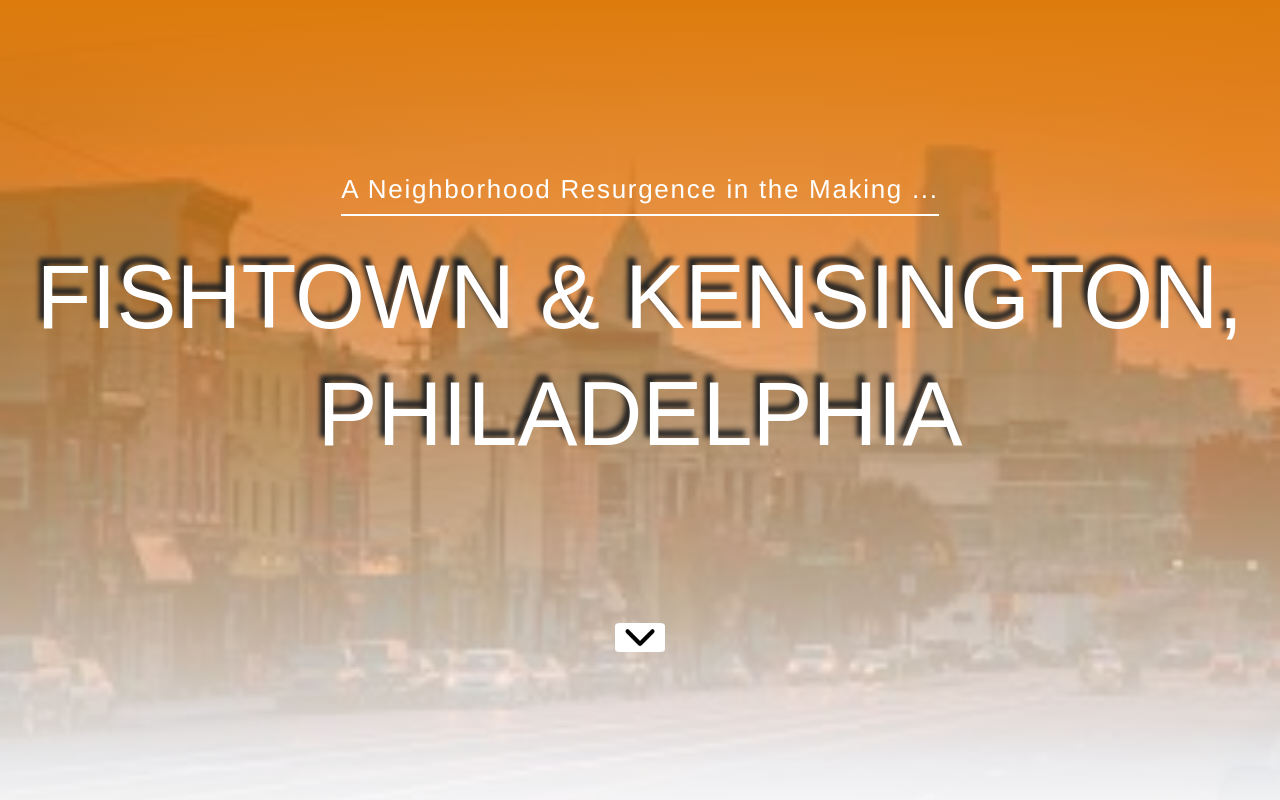
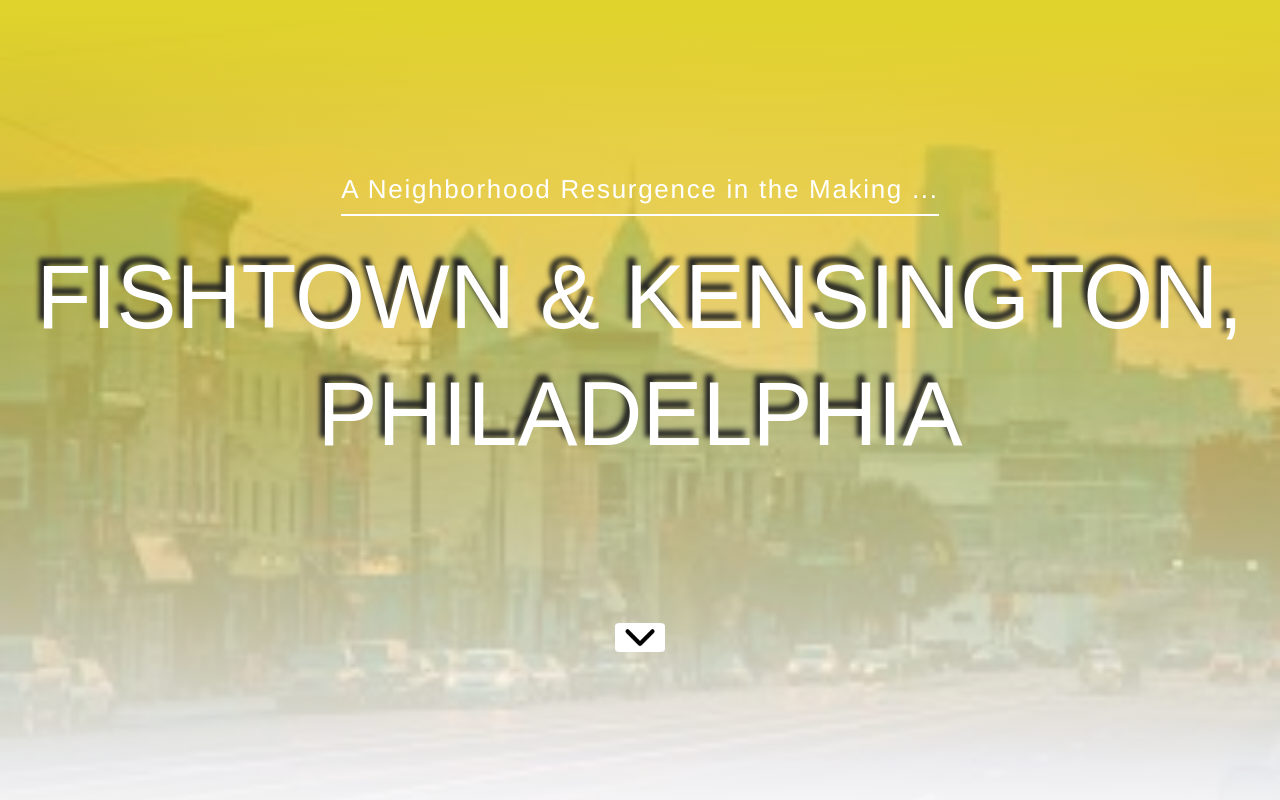
Before and after one commit to bathelix/cssPage, a plain HTML site: page index.html in a window 1280 px wide. Shown: the top 800 px of the page. Drawn offline with Linux system fonts and the light colour scheme.

Commit message:
background

```diff
--- a/css/style.css
+++ b/css/style.css
@@ -91,7 +91,7 @@
     padding-top: 170px;
     height: 850px;
 
-    background:  linear-gradient(#dd7c0d, transparent 90%),
+    background:  linear-gradient(#e0d42b, transparent 90%),
                   linear-gradient(0deg, #fff, transparent),
                 #b8670c url('../img/fishtown.jpeg') no-repeat center;
     background-size: cover;
```
